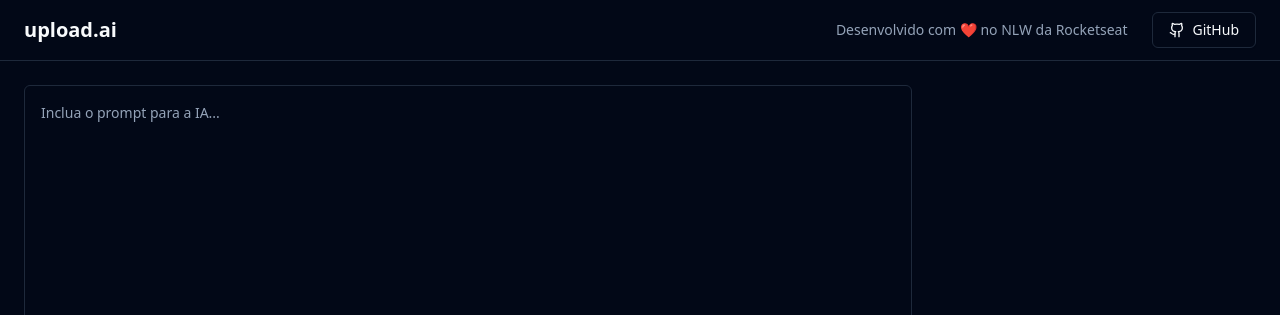
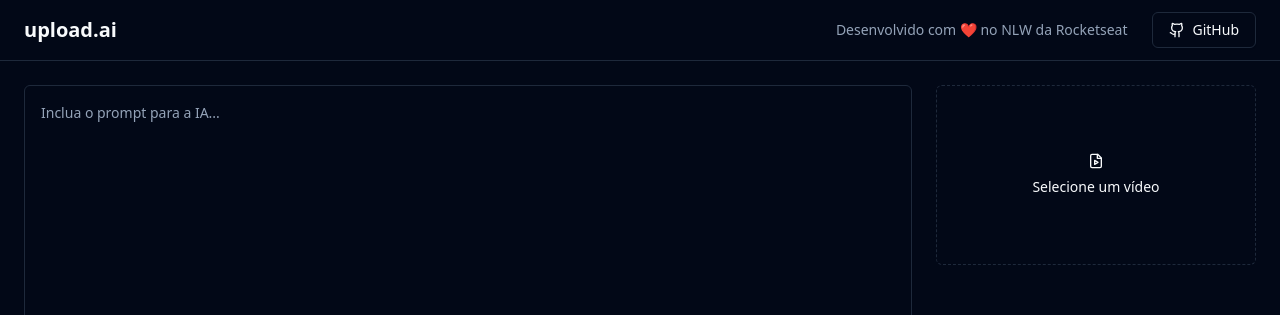
Before and after one commit to FelpsSousa/nlw-ai, a React (Vite) app in the folder upload-ai-web/: page / in a window 1280 px wide. Shown: the top 315 px of the page. Built offline with nearby package versions, Linux system fonts and the light colour scheme.

Commit message:
Feita a implementação do espaço para upload dos vídeos.

```diff
--- a/upload-ai-web/src/App.tsx
+++ b/upload-ai-web/src/App.tsx
@@ -1,4 +1,4 @@
-import { Github } from 'lucide-react'
+import { Github, FileVideo } from 'lucide-react'
 import { Button } from "./components/ui/button";
 import { Separator } from '@radix-ui/react-separator';
 import { Textarea } from './components/ui/textarea';
@@ -41,7 +41,23 @@ export function App() {
             Lembre-se: você pode utilizar a variável <code className='text-violet-400'>{'{transcription}'}</code> no seu prompt para adicionar o conteúdo da transcrição do vídeo selecionado.
           </p>
         </div>
-        <aside className='w-80'></aside>
+
+        <aside className='w-80 space-y-6'>
+          <form className='space-y-6'>
+            <label
+              htmlFor="video"
+              className='border flex rounded-md aspect-video cursor-pointer border-dashed text-sm flex-col gap-2 items-center justify-center hover:bg-primary/5'
+            >
+              <FileVideo className='w-4 h-4' />
+              Selecione um vídeo
+            </label>
+
+            <input type="file" id='video' accept='video/mp4' className='sr-only'/>
+
+            <Separator />
+
+          </form>
+        </aside>
       </main>
 
     </div>
```
